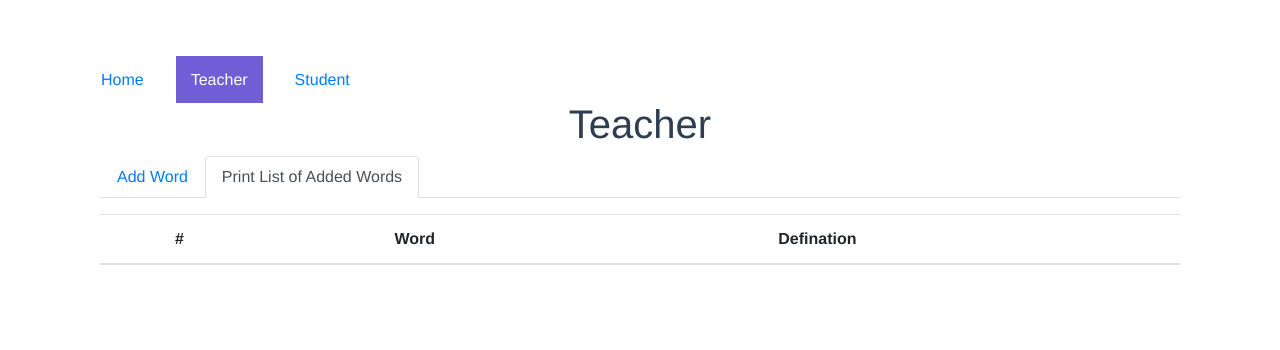
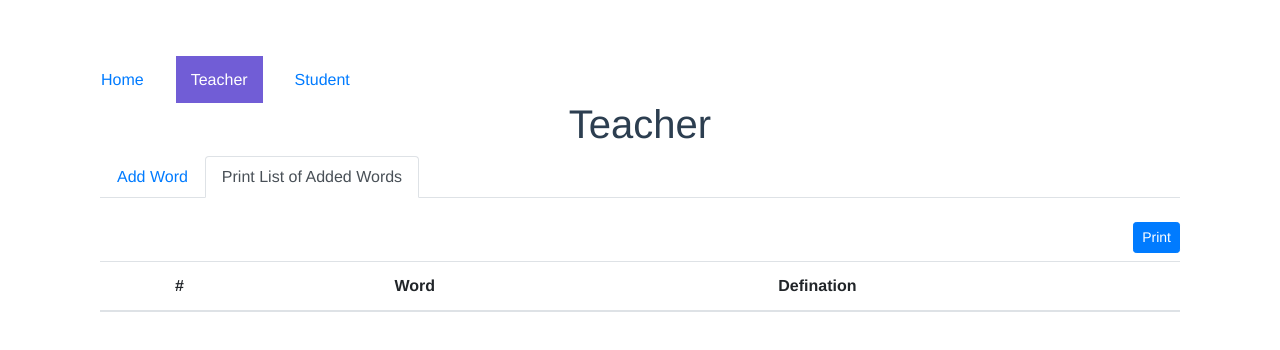
Before and after one commit to Massay/word-defination, a Vue app: page /teacher in a window 1280 px wide. Both pictures are taken after a click on the tab "Print List of Added Words". Shown: the top 350 px of the page. Built offline with nearby package versions, Linux system fonts and the light colour scheme; what vue-unique-id would draw is missing.

Commit message:
add print btn

```diff
--- a/src/pages/teacher.vue
+++ b/src/pages/teacher.vue
@@ -45,6 +45,7 @@
             </div>
           </b-tab>
           <b-tab title="Print List of Added Words">
+              <button class="btn btn-sm btn-primary float-right my-2">Print</button>
             <table class="table">
               <thead>
                 <tr>
```
